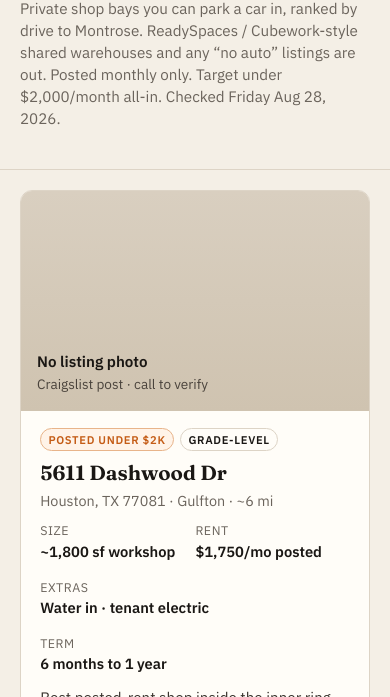
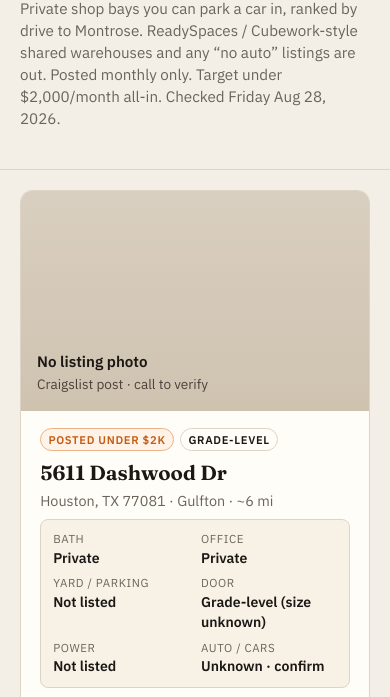
Before and after one commit to dcamco/houston-warehouse, a plain HTML site: page index.html in a window 390 px wide. Shown: the part 136-833 px from the top of the page. Drawn offline with Linux system fonts and the light colour scheme.

Commit message:
Add bath, office, yard/parking, door, power, and auto-use on every card.

```diff
--- a/index.html
+++ b/index.html
@@ -163,6 +163,29 @@
     .unpriced-wrap article {
       background: #f3eee6;
     }
+
+    .kit {
+      display: grid;
+      grid-template-columns: repeat(3, 1fr);
+      gap: 0.45rem 0.75rem;
+      margin: 0.15rem 0 0.75rem;
+      padding: 0.65rem 0.75rem;
+      background: #f7f1e6;
+      border: 1px solid var(--line);
+      border-radius: 8px;
+      font-size: 0.88rem;
+    }
+    .kit span {
+      display: block;
+      color: var(--muted);
+      font-size: 0.72rem;
+      letter-spacing: 0.05em;
+      text-transform: uppercase;
+    }
+    .kit strong { font-weight: 600; }
+    @media (max-width: 720px) {
+      .kit { grid-template-columns: 1fr 1fr; }
+    }
     @media (max-width: 720px) {
       article { grid-template-columns: 1fr; }
       article .pic img, article .pic { min-height: 220px; max-height: 260px; }
@@ -187,6 +210,14 @@
         </div>
         <h2><a href="https://www.craigslist.org/view/d/houston-dashwood-dr-workshop-warehouse/ht3RAG97JkKcEVcuDRjW1J" target="_blank" rel="noopener">5611 Dashwood Dr</a></h2>
         <p class="addr">Houston, TX 77081 · Gulfton · ~6 mi</p>
+        <div class="kit">
+          <div><span>Bath</span><strong>Private</strong></div>
+          <div><span>Office</span><strong>Private</strong></div>
+          <div><span>Yard / parking</span><strong>Not listed</strong></div>
+          <div><span>Door</span><strong>Grade-level (size unknown)</strong></div>
+          <div><span>Power</span><strong>Not listed</strong></div>
+          <div><span>Auto / cars</span><strong>Unknown · confirm</strong></div>
+        </div>
         <div class="stats">
           <div><span>Size</span><strong>~1,800 sf workshop</strong></div>
           <div><span>Rent</span><strong>$1,750/mo posted</strong></div>
@@ -211,6 +242,14 @@
         </div>
         <h2><a href="https://www.facebook.com/marketplace/item/989084144090832/" target="_blank" rel="noopener">6008 W 34th St · #6022</a></h2>
         <p class="addr">Houston, TX 77092 · Oak Forest · ~7 mi</p>
+        <div class="kit">
+          <div><span>Bath</span><strong>Private</strong></div>
+          <div><span>Office</span><strong>Private · AC</strong></div>
+          <div><span>Yard / parking</span><strong>1,600 sf fenced + designated parking</strong></div>
+          <div><span>Door</span><strong>Grade-level</strong></div>
+          <div><span>Power</span><strong>Not listed</strong></div>
+          <div><span>Auto / cars</span><strong>Unknown · confirm</strong></div>
+        </div>
         <div class="stats">
           <div><span>Size</span><strong>1,200 sf + 1,600 sf yard</strong></div>
           <div><span>Rent</span><strong>$2,120/mo all-in</strong></div>
@@ -225,7 +264,7 @@
         <a class="cta" href="https://www.facebook.com/marketplace/item/989084144090832/" target="_blank" rel="noopener">Open listing</a>
       </div>
     </article>
-    <article>
+<article>
       <div class="pic none"><strong>No listing photo</strong>WorkBay · confirm car storage</div>
       <div class="body">
         <div class="badges">
@@ -234,6 +273,14 @@
         </div>
         <h2><a href="https://workbay.com/park/jessamine/" target="_blank" rel="noopener">WorkBay Jessamine</a></h2>
         <p class="addr">6020 Jessamine St, Houston, TX 77081 · Gulfton · ~7.5 mi</p>
+        <div class="kit">
+          <div><span>Bath</span><strong>Private</strong></div>
+          <div><span>Office</span><strong>Private</strong></div>
+          <div><span>Yard / parking</span><strong>On-site parking (cars/trucks/vans)</strong></div>
+          <div><span>Door</span><strong>Private 10×10 roll-up + man door</strong></div>
+          <div><span>Power</span><strong>3-phase</strong></div>
+          <div><span>Auto / cars</span><strong>Unknown · confirm</strong></div>
+        </div>
         <div class="stats">
           <div><span>Size</span><strong>from 980–2,200 sf</strong></div>
           <div><span>Rent</span><strong>from $1,600/mo</strong></div>
@@ -248,8 +295,6 @@
         <a class="cta" href="https://workbay.com/park/jessamine/" target="_blank" rel="noopener">Open listing</a>
       </div>
     </article>
-
-
 <article>
       <div class="pic none"><strong>No listing photo</strong>CityFeet / Showcase</div>
       <div class="body">
@@ -260,6 +305,14 @@
         </div>
         <h2><a href="https://www.cityfeet.com/cont/listing/5900-5934-s-loop-fwy-houston-tx-77033/cs25532928" target="_blank" rel="noopener">South Loop Business Park</a></h2>
         <p class="addr">5900–5934 S Loop Fwy, Houston, TX 77033 · ~8 mi</p>
+        <div class="kit">
+          <div><span>Bath</span><strong>Not listed</strong></div>
+          <div><span>Office</span><strong>Dedicated office</strong></div>
+          <div><span>Yard / parking</span><strong>Not listed</strong></div>
+          <div><span>Door</span><strong>Semi-dock + drive-in ramps</strong></div>
+          <div><span>Power</span><strong>Not listed</strong></div>
+          <div><span>Auto / cars</span><strong>Unknown · need auto-yes</strong></div>
+        </div>
         <div class="stats">
           <div><span>Access</span><strong>Semi-dock + drive-in</strong></div>
           <div><span>Lease</span><strong>1 year listed · NNN</strong></div>
@@ -294,6 +347,14 @@
         </div>
         <h2><a href="https://www.loopnet.com/Listing/7330-Rampart-St-Houston-TX/35350852/" target="_blank" rel="noopener">Rampart Business Park</a></h2>
         <p class="addr">7330–7334 Rampart St, Houston, TX 77081 · Gulfton / SW Inner Loop · ~8 mi</p>
+        <div class="kit">
+          <div><span>Bath</span><strong>Restroom in suite</strong></div>
+          <div><span>Office</span><strong>Yes</strong></div>
+          <div><span>Yard / parking</span><strong>Not listed</strong></div>
+          <div><span>Door</span><strong>Street-level overhead · 12′ clear</strong></div>
+          <div><span>Power</span><strong>Not listed</strong></div>
+          <div><span>Auto / cars</span><strong>Unknown · need auto-yes</strong></div>
+        </div>
         <div class="stats">
           <div><span>Size</span><strong>~1,500 sf suites</strong></div>
           <div><span>Base</span><strong>$1,250–$1,375/mo</strong></div>
@@ -318,6 +379,14 @@
         </div>
         <h2><a href="https://www.craigslist.org/view/d/houston-5562-gasmer-dr-workshop-for/kaa2AVB4ZjaVz51rkbsf6o" target="_blank" rel="noopener">5562 Gasmer Dr</a></h2>
         <p class="addr">Houston, TX 77035 · SW Houston · ~9 mi</p>
+        <div class="kit">
+          <div><span>Bath</span><strong>Private (same landlord as Dashwood)</strong></div>
+          <div><span>Office</span><strong>Private</strong></div>
+          <div><span>Yard / parking</span><strong>Not listed</strong></div>
+          <div><span>Door</span><strong>Workshop / grade-level</strong></div>
+          <div><span>Power</span><strong>Not listed</strong></div>
+          <div><span>Auto / cars</span><strong>Unknown · confirm</strong></div>
+        </div>
         <div class="stats">
           <div><span>Size</span><strong>~1,209 / ~1,800 sf</strong></div>
           <div><span>Rent</span><strong>$1,350 / $1,850</strong></div>
@@ -341,6 +410,14 @@
         </div>
         <h2><a href="https://www.facebook.com/marketplace/item/2271159426991213/" target="_blank" rel="noopener">North Freeway Business Park</a></h2>
         <p class="addr">7676 N. Fwy, Houston, TX 77022 · Near Northside / I-45 · ~9–10 mi</p>
+        <div class="kit">
+          <div><span>Bath</span><strong>Private</strong></div>
+          <div><span>Office</span><strong>Private</strong></div>
+          <div><span>Yard / parking</span><strong>Not listed</strong></div>
+          <div><span>Door</span><strong>Not listed</strong></div>
+          <div><span>Power</span><strong>Not listed</strong></div>
+          <div><span>Auto / cars</span><strong>Unknown · confirm</strong></div>
+        </div>
         <div class="stats">
           <div><span>Size</span><strong>940–1,250 sf</strong></div>
           <div><span>Rent</span><strong>$1,150 / $1,250/mo</strong></div>
@@ -367,6 +444,14 @@
         </div>
         <h2><a href="https://www.hellocrate.co/" target="_blank" rel="noopener">Crate Warehouse</a></h2>
         <p class="addr">7250 W 43rd St, Houston, TX 77092 · NW Inner Loop · ~10 mi</p>
+        <div class="kit">
+          <div><span>Bath</span><strong>Shared kitchen/bath · private office extra</strong></div>
+          <div><span>Office</span><strong>Extra from $400/mo</strong></div>
+          <div><span>Yard / parking</span><strong>On-site / docks</strong></div>
+          <div><span>Door</span><strong>Dock-high, semi-dock, ramp</strong></div>
+          <div><span>Power</span><strong>1,200A 277–480V 3-phase</strong></div>
+          <div><span>Auto / cars</span><strong>Unknown · need auto-yes</strong></div>
+        </div>
         <div class="stats">
           <div><span>Size</span><strong>1,000 / 1,250 / 1,500 / 2,000 sf</strong></div>
           <div><span>Rent</span><strong>600–1,200 sf $1k–$2k all-in</strong></div>
@@ -389,6 +474,14 @@
         </div>
         <h2><a href="https://www.craigslist.org/view/d/south-houston-office-warehouse-space/qzzS1u2kaBsyky1QxtnwNk" target="_blank" rel="noopener">9125 Airport Blvd</a></h2>
         <p class="addr">Houston, TX 77061 · Hobby / SE · ~10 mi</p>
+        <div class="kit">
+          <div><span>Bath</span><strong>1 private bath</strong></div>
+          <div><span>Office</span><strong>12.5×17.5 office</strong></div>
+          <div><span>Yard / parking</span><strong>Not listed</strong></div>
+          <div><span>Door</span><strong>Grade-level 10×10</strong></div>
+          <div><span>Power</span><strong>Not listed</strong></div>
+          <div><span>Auto / cars</span><strong>Unknown · confirm</strong></div>
+        </div>
         <div class="stats">
           <div><span>Size</span><strong>1,250 sf</strong></div>
           <div><span>Rent</span><strong>$1,200/mo</strong></div>
@@ -412,6 +505,14 @@
         </div>
         <h2><a href="https://www.crexi.com/lease/properties/1076998/texas-34th-st-business-park" target="_blank" rel="noopener">34th St Business Park</a></h2>
         <p class="addr">4800 W 34th St, Houston, TX 77092 · ~9 mi</p>
+        <div class="kit">
+          <div><span>Bath</span><strong>Not listed per suite</strong></div>
+          <div><span>Office</span><strong>Flex / executive office mix</strong></div>
+          <div><span>Yard / parking</span><strong>Not listed</strong></div>
+          <div><span>Door</span><strong>Not listed per suite</strong></div>
+          <div><span>Power</span><strong>Not listed</strong></div>
+          <div><span>Auto / cars</span><strong>Unknown · confirm</strong></div>
+        </div>
         <div class="stats">
           <div><span>Best fit</span><strong>C-7 · 1,118 sf</strong></div>
           <div><span>All-in</span><strong>~$1,476–$2,035/mo</strong></div>
```
